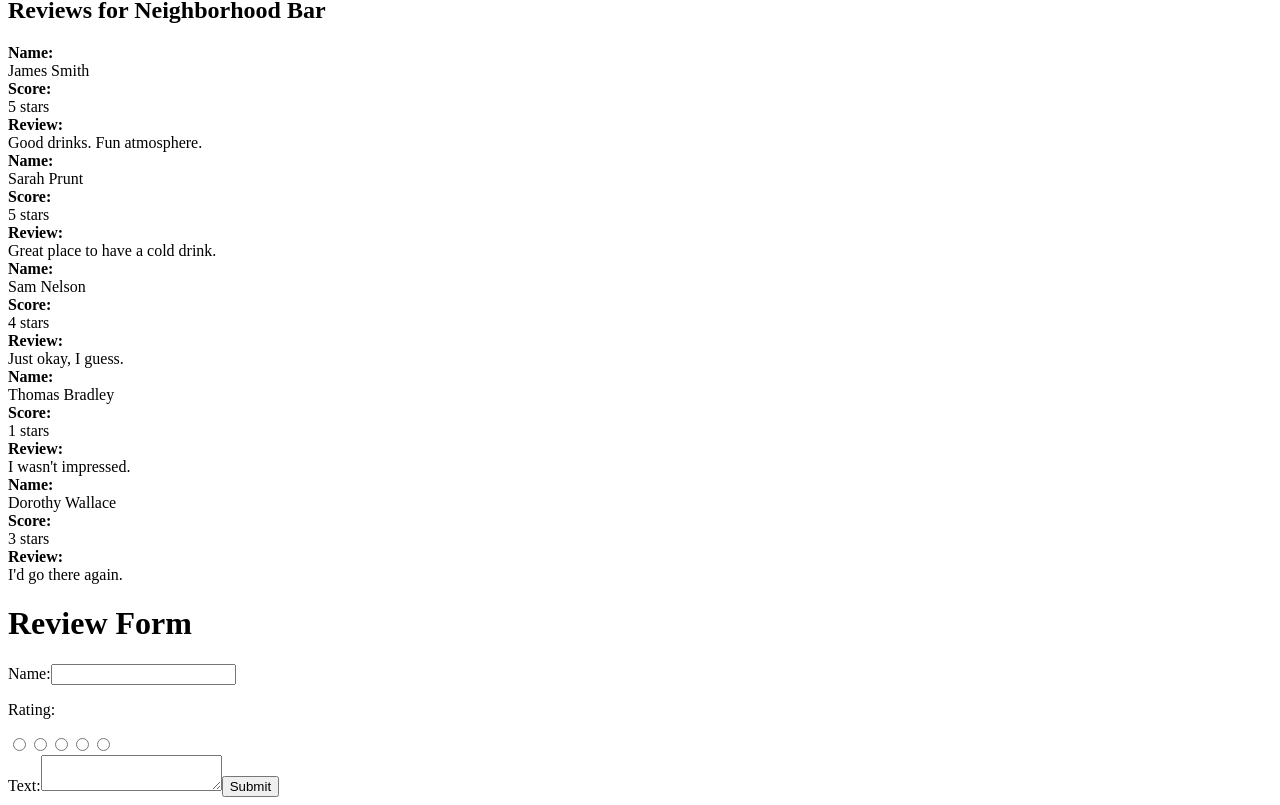
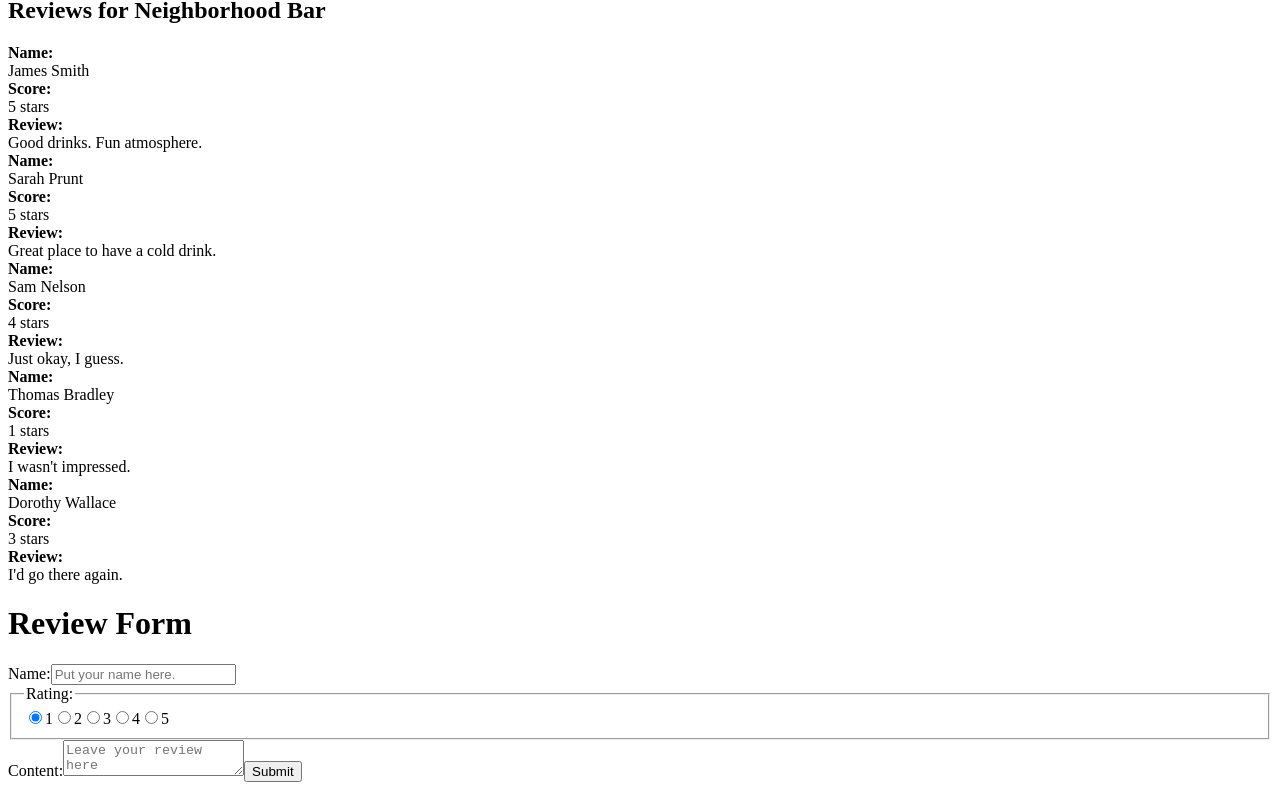
Before and after one commit to JasonLev/restaurant-reviews-react, a React app: page / in a window 1280 px wide. Shown: the part 1041-1846 px from the top of the page. Built offline with nearby package versions, Linux system fonts and the light colour scheme; the HTML template or start-up script is replaced by a standard one.

Commit message:
f/form submit fix

```diff
--- a/src/components/ReviewForm.js
+++ b/src/components/ReviewForm.js
@@ -1,34 +1,93 @@
 import React, { Component } from 'react'
 
 class ReviewForm extends Component {
-
+  constructor(props) {
+    super(props)
+    this.state = {
+      name: '',
+      rating: 20,
+      content: ''
+    }
+    this.handleNameChange = this.handleNameChange.bind(this)
+    this.handleContentChange = this.handleContentChange.bind(this)
+    this.handleRatingChange = this.handleRatingChange.bind(this)
+    this.submitHandler = this.submitHandler.bind(this)
+  }
+  handleNameChange(event){
+    this.setState({name: event.target.value})
+  }
+  handleRatingChange(event){
+    this.setState({rating: parseInt(event.target.value)*20})
+  }
+  handleContentChange(event){
+    this.setState({content: event.target.value})
+  }
+  submitHandler(e){
+    e.preventDefault()
+    this.props.handleSubmit(this.state)
+    this.setState({
+      name: '',
+      rating: 20,
+      content: ''
+    });
+    // document.getElementById(`star-${this.state.rating/20}`).setAttribute("checked", false);
+  }
   render() {
     return (
-<div>
+      <div className="mbl">
         <h1>Review Form</h1>
-  <form>
-    <input type="hidden" id={this.props.restaurant_id}/>
+        <form onSubmit={this.submitHandler}>
           <div>
             <label htmlFor="name">Name:</label>
-      <input type="text" id="name"/>
+            <input type="text"
+                   id="name"
+                   placeholder="Put your name here."
+                   onChange={this.handleNameChange}
+                   value={this.state.name}/>
           </div>
-
           <div>
-      <p>Rating:</p>
-        <input className="star star-1" id="star-5" type="radio" name="star"/>
-        <label className="star star-1" htmlFor="star-5"></label>
-        <input className="star star-2" id="star-4" type="radio" name="star"/>
-        <label className="star star-2" htmlFor="star-4"></label>
-        <input className="star star-3" id="star-3" type="radio" name="star"/>
-        <label className="star star-3" htmlFor="star-3"></label>
-        <input className="star star-4" id="star-2" type="radio" name="star"/>
-        <label className="star star-4" htmlFor="star-2"></label>
-        <input className="star star-5" id="star-1" type="radio" name="star"/>
-        <label className="star star-5" htmlFor="star-1"></label>
+            <fieldset className="fieldset" onChange={this.handleRatingChange}>
+              <legend>Rating:</legend>
+              <input className="star"
+                     id="star-1"
+                     type="radio"
+                     name="star"
+                     defaultChecked
+                     value="1"/>
+              <label htmlFor="star-1">1</label>
+              <input className="star"
+                     id="star-2"
+                     type="radio"
+                     name="star"
+                     value="2"/>
+              <label htmlFor="star-2">2</label>
+              <input className="star"
+                     id="star-3"
+                     type="radio"
+                     name="star"
+                     value="3"/>
+              <label htmlFor="star-3">3</label>
+              <input className="star"
+                     id="star-4"
+                     type="radio"
+                     name="star"
+                     value="4"/>
+              <label htmlFor="star-4">4</label>
+              <input className="star"
+                     id="star-5"
+                     type="radio"
+                     name="star"
+                     value="5"/>
+              <label htmlFor="star-5">5</label>
+            </fieldset>
           </div>
-    <label>Text:</label>
-    <textarea/>
-    <button type="submit">Submit</button>
+          <label htmlFor="content">Content:</label>
+          <textarea id="content"
+                    name="content"
+                    placeholder="Leave your review here"
+                    onChange={this.handleContentChange}
+                    value={this.state.content}/>
+          <button type="submit" className="button large success">Submit</button>
         </form>
       </div>
     )
--- a/src/containers/App.js
+++ b/src/containers/App.js
@@ -16,9 +16,16 @@ class App extends Component {
       selectedId: restaurants[0].id
     }
     this.restaurantClick = this.restaurantClick.bind(this)
+    this.handleSubmit = this.handleSubmit.bind(this)
   }
   restaurantClick(event) {
     this.setState({selectedId: parseInt(event.currentTarget.id)})
+  }
+  handleSubmit(formState){
+    formState.restaurant_id = this.state.selectedId
+    this.setState({
+      reviews: [...this.state.reviews, formState]
+    });
   }
   render() {
     let restaurantComponents = restaurants.map(restaurant => {
@@ -45,7 +52,7 @@ class App extends Component {
           <div className="small-7 small-offset-1 columns">
             <h2>Reviews for {this.state.restaurants[this.state.selectedId].name}</h2>
             <Reviews data={relevantReviews} />
-            <ReviewForm restaurant_id={this.state.selectedId} />
+            <ReviewForm handleSubmit={this.handleSubmit}/>
           </div>
         </div>
       </div>
```
Lines whose indentation alone changed are shown as unchanged.
